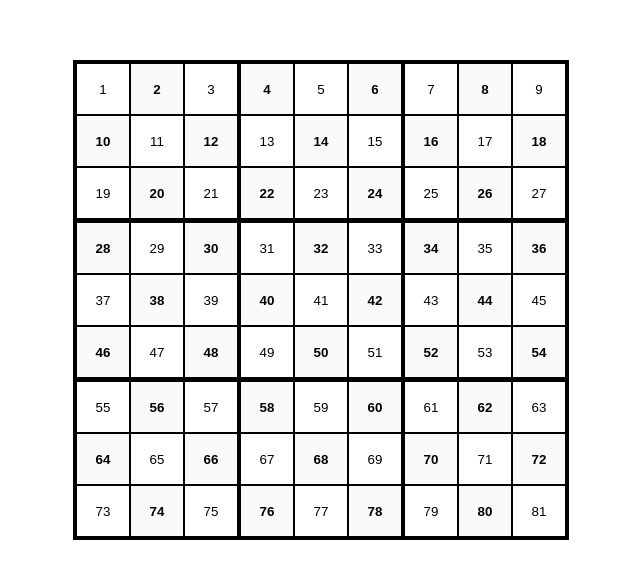
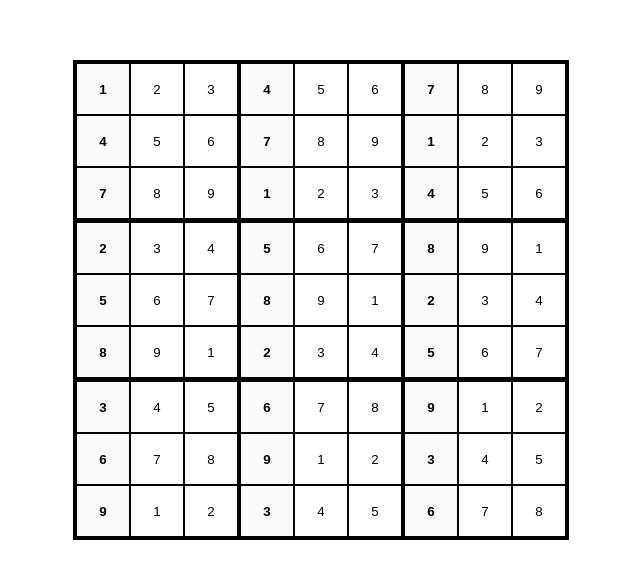
Before and after one commit to ned-park/sudoku, a React app: page / in a window 1280 px wide. Shown: the part 108-686 px from the top of the page, without its empty margins (319-959 px from the left). Built offline with nearby package versions, Linux system fonts and the light colour scheme; the HTML template or start-up script is replaced by a standard one.

Commit message:
feat: add sudoku board validator

```diff
--- a/src/App.jsx
+++ b/src/App.jsx
@@ -1,24 +1,100 @@
-import { useState } from "react";
+import { useState, useEffect } from "react";
 import "./App.css";
 import Board from "./components/Board";
 
 function createPuzzle() {}
 
+function isValidBoard(board, isMutable, setIsValid) {
+  const sideLength = Math.sqrt(board.length);
+  const boxSideLength = Math.sqrt(sideLength);
+  let isValid = true;
+  let valid = new Array(81).fill(true);
+
+  let rowSeen;
+  let colSeen;
+  let boxSeen;
+
+  for (let m = 0; m < sideLength; m++) {
+    rowSeen = new Map();
+    colSeen = new Map();
+    boxSeen = new Map();
+
+    let boxNums = [];
+    for (let n = 0; n < sideLength; n++) {
+      // rows
+      if (board[m * sideLength + n] != 0) {
+        if (rowSeen.has(board[m * sideLength + n])) {
+          valid[rowSeen.get(board[m * sideLength + n])] = false;
+          valid[m * sideLength + n] = false;
+          isValid = false;
+        } else {
+          rowSeen.set(board[m * sideLength + n], m * sideLength + n);
+        }
+      }
+      // columns
+      if (board[n * sideLength + m] != 0) {
+        if (colSeen.has(board[n * sideLength + m])) {
+          valid[colSeen.get(board[n * sideLength + m])] = false;
+          valid[n * sideLength + m] = false;
+          isValid = false;
+        } else {
+          colSeen.set(board[n * sideLength + m], n * sideLength + m);
+        }
+      }
+      // boxes
+      let boxIdx =
+        Math.floor(m / boxSideLength) * sideLength * boxSideLength +
+        Math.floor(n / boxSideLength) * sideLength +
+        Math.floor(m % boxSideLength) * boxSideLength +
+        (n % 3);
+      boxNums.push(boxIdx);
+      if (board[boxIdx] != 0) {
+        if (boxSeen.has(board[boxIdx])) {
+          valid[boxSeen.get(board[boxIdx])] = false;
+          valid[boxIdx] = false;
+          isValid = false;
+        } else {
+          boxSeen.set(board[boxIdx], boxIdx);
+        }
+      }
+    }
+  }
+
+  setIsValid(valid);
+  return isValid;
+}
+
 function App() {
   const [board, setBoard] = useState(
+    // (() => {
+    //   let arr = new Array(81).fill(0).map((_, i) => ((i + Math.floor(i / 9)) % 9) + 1);
+    //   arr[1] = 2; // 2 correct, 3 breaks row and col
+    //   arr[2] = 3;
+    //   arr[10] = 3;
+    //   return arr;
+    // })()
+    "123456789456789123789123456234567891567891234891234567345678912678912345912345678".split("").map(Number)
+  );
+  const [solution, setSolution] = useState(
+    // use solution for give up
     new Array(81).fill(0).map((_, i) => i + 1)
   );
-  const [isMutable, setMutable] = useState(
-    new Array(81).fill(true).map((_, i) => i % 2 == 0)
-  );
+  const [isMutable, seIsMutable] = useState(new Array(81).fill(true).map((_, i) => i % 3 != 0));
+  const [isValid, setIsValid] = useState(new Array(81).fill(true).map((_, i) => i % 3 == 2));
 
-  createPuzzle(setBoard, setMutable);
+  useEffect(() => {
+    createPuzzle(setSolution, setBoard, seIsMutable);
+  }, []);
+
+  useEffect(() => {
+    isValidBoard(board, isMutable, setIsValid);
+  }, [board]);
 
   return (
     <>
       {board && (
         <section className="container">
-          <Board board={board} setBoard={setBoard} isMutable={isMutable} />
+          <Board board={board} setBoard={setBoard} isMutable={isMutable} isValid={isValid} />
         </section>
       )}
     </>
--- a/src/components/Board.jsx
+++ b/src/components/Board.jsx
@@ -1,8 +1,12 @@
-export default function Board({ board, setBoard, isMutable }) {
-  let tilesToDisplay = new Array(9).fill(0).map(() => new Array(9).fill(0));
+export default function Board({ board, setBoard, isMutable, isValid }) {
+  let tilesToDisplay = new Array(9).fill(0).map(() => new Array(9).fill(""));
   for (let i = 0; i < board.length; i += 9) {
     for (let j = 0; j < 9; j++) {
-      tilesToDisplay[i / 9][j] = [board[i + j], isMutable[i + j]];
+      tilesToDisplay[i / 9][j] = [
+        board[i + j] > 0 ? board[i + j] : "",
+        isMutable[i + j],
+        isValid[i + j],
+      ];
     }
   }
 
@@ -21,9 +25,9 @@ export default function Board({ board, setBoard, isMutable }) {
             <input
               id={`square-${9 * m + n}`}
               key={`square-${m}-${n}`}
-              className="square"
+              className={`square ${isValid[9 * m + n] ? "" : "wrong"}`}
               disabled={!col[1]}
-              placeholder={col[0]}
+              // placeholder={}
               value={col[0]}
               onChange={(e) => updateBoard(e)}
             />
```
Also changed, not shown: 1 other file (tests, documents, lock files or other folders).
